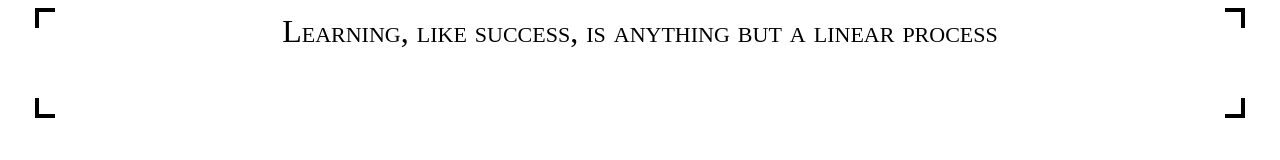
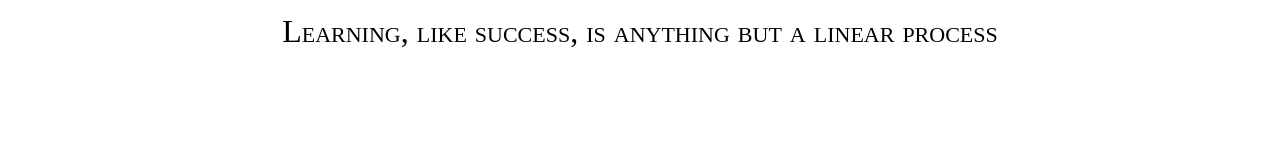
Before and after one commit to estramak/widget2.0, a plain HTML site: page index.html in a window 1280 px wide. Drawn offline with Linux system fonts and the light colour scheme.

Commit message:
Update index.html

```diff
--- a/index.html
+++ b/index.html
@@ -24,14 +24,14 @@
              min-height: 100px;
 
             background:
-                linear-gradient(to right, black 4px, transparent 4px) 0 0,
-                linear-gradient(to right, black 4px, transparent 4px) 0 100%,
-                linear-gradient(to left, black 4px, transparent 4px) 100% 0,
-                linear-gradient(to left, black 4px, transparent 4px) 100% 100%,
-                linear-gradient(to bottom, black 4px, transparent 4px) 0 0,
-                linear-gradient(to bottom, black 4px, transparent 4px) 100% 0,
-                linear-gradient(to top, black 4px, transparent 4px) 0 100%,
-                linear-gradient(to top, black 4px, transparent 4px) 100% 100%;
+                linear-gradient(to right, white 4px, transparent 4px) 0 0,
+                linear-gradient(to right, white 4px, transparent 4px) 0 100%,
+                linear-gradient(to left, white 4px, transparent 4px) 100% 0,
+                linear-gradient(to left, white 4px, transparent 4px) 100% 100%,
+                linear-gradient(to bottom, white 4px, transparent 4px) 0 0,
+                linear-gradient(to bottom, white 4px, transparent 4px) 100% 0,
+                linear-gradient(to top, white 4px, transparent 4px) 0 100%,
+                linear-gradient(to top, white 4px, transparent 4px) 100% 100%;
 
             background-repeat: no-repeat;
             background-size: 20px 20px;
```
